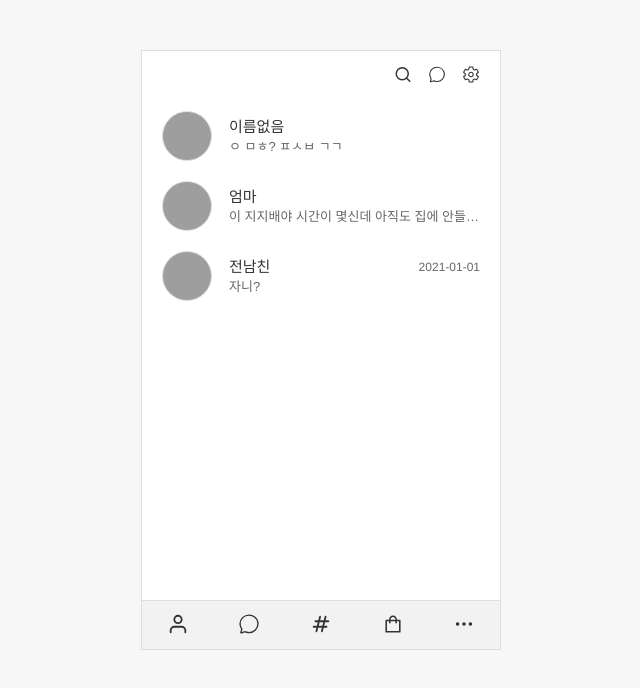
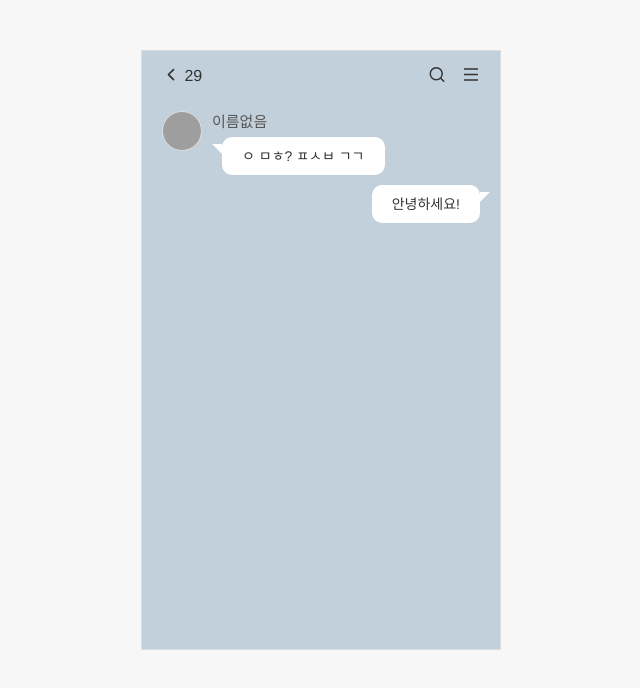
Before and after one commit to jinhyeyeon/kakao-clone, a React app: page /chat in a window 1280 px wide. Shown: the top 688 px of the page, without its empty margins (319-959 px from the left). Built offline with nearby package versions, Linux system fonts and the light colour scheme; grey boxes are pictures that could not be loaded.

Commit message:
ChattingItem Component생성

```diff
--- a/package.json
+++ b/package.json
@@ -19,7 +19,7 @@
     "bfj": "^7.0.2",
     "camelcase": "^6.1.0",
     "case-sensitive-paths-webpack-plugin": "2.3.0",
-    "classnames": "^2.2.6",
+    "classnames": "^2.3.1",
     "css-loader": "4.3.0",
     "date-fns": "^1.30.1",
     "dotenv": "8.2.0",
--- /dev/null
+++ b/src/component/ChattingItem/ChattingItem.js
@@ -0,0 +1,27 @@
+import React from 'react';
+import Profile from '../Profile/Profile';
+import classNames from 'classnames';
+import './chatting-item.scss';
+
+const CahttingItem = ({profileImg, isMe, img, text, name, large, medium, onClick}) => {
+  return (
+    <div className={classNames('chatting-item clearfix', {isMe})}>
+      {!isMe && (
+        <>
+          <Profile
+            profileImg={profileImg}
+            large={large}
+            medium={medium}
+            small
+          />
+          <h3>{name}</h3>
+        </>
+      )}
+      <div className="bubble-wrap">
+        <p className="bubble">{text || img}</p>
+      </div>
+    </div>
+  )
+}
+
+export default CahttingItem
--- /dev/null
+++ b/src/component/ChattingItem/chatting-item.scss
@@ -0,0 +1,76 @@
+.chatting-item {
+  position: relative;
+  padding: 10px 20px 0 70px;
+
+  .profile {
+    position: absolute;
+    left: 20px;
+    top: 10px;
+  }
+
+  h3 {
+    padding-bottom: 3px;
+    font-size: 15px;
+    color: #555;
+  }
+
+  .bubble-wrap {
+    display: inline-block;
+    vertical-align: bottom;
+
+    .bubble {
+      position:relative;
+      float: left;
+      clear: both;
+      margin-left: 10px;
+      padding: 10px 20px;
+      border-radius: 10px;
+      background-color: #fff;
+      font-size: 14px;
+
+      & + .bubble {
+        margin-top: 5px;
+      }
+
+      &::after {
+        content:'';
+        position:absolute;
+        top: 7px;
+        left: -10px;
+        border-top: 10px solid #fff;
+        border-left: 10px solid transparent;
+        border-right: 0px solid transparent;
+        border-bottom: 0px solid transparent;
+      }
+    }
+  }
+
+  .date {
+    padding-left: 5px;
+    font-size: 11px;
+    color: #666;
+  }
+
+  &.isMe {
+    padding: 10px 20px 0;
+    text-align: right;
+
+    .bubble {
+      float: right;
+
+      &::after {
+        top: 7px;
+        left: auto;
+        right: -10px;
+        border-top: 10px solid #fff;
+        border-left: 0 solid transparent;
+        border-right: 10px solid transparent;
+        border-bottom: 0px solid transparent;
+      }
+    }
+  }
+
+
+
+
+}
--- /dev/null
+++ b/src/component/ChattingRoom/ChattingRoom.js
@@ -0,0 +1,33 @@
+import React from 'react';
+import CahttingItem from '../ChattingItem/ChattingItem';
+import SubHeader from '../SubHeader/SubHeader';
+import './chatting-room.scss';
+
+class ChattingRoom extends React.Component {
+  state = {
+  }
+
+  render() {
+    const {} = this.state;
+    return (
+      <div className="chatting-room">
+        <SubHeader />
+        <ul className="chatting-room-list">
+          <li>
+            <CahttingItem
+              name="이름없음"
+              text="ㅇ ㅁㅎ? ㅍㅅㅂ ㄱㄱ"
+            />
+          </li>
+          <li>
+            <CahttingItem
+              isMe
+              text="안녕하세요!"
+            />
+          </li>
+        </ul>
+      </div>
+    )
+  }
+}
+export default ChattingRoom;
--- /dev/null
+++ b/src/component/ChattingRoom/chatting-room.scss
@@ -0,0 +1,16 @@
+.chatting-room {
+  width: 100%;
+  height: 100%;
+  position: absolute;
+  left: 0;
+  top: 0;
+  box-sizing: border-box;
+  background-color: #c1d0db;
+  z-index: 100;
+  box-sizing: border-box;
+
+  .chatting-room-list {
+    height: calc(100% - 100px);
+    overflow-y: auto;
+  }
+}
--- a/src/component/Profile/Profile.js
+++ b/src/component/Profile/Profile.js
@@ -2,11 +2,11 @@ import React from 'react';
 import classNames from 'classnames';
 import './profile.scss';
 
-const Profile = ({profileImg, onClick, medium, large}) => {
+const Profile = ({profileImg, onClick, small, medium, large}) => {
 
   return (
     <div
-      className={classNames("profile", {large, medium})}
+      className={classNames("profile", {large, medium, small})}
       onClick={onClick}
       style={{backgroundImage: `url(${profileImg || 'https://blog.kakaocdn.net/dn/cyOIpg/btqx7JTDRTq/1fs7MnKMK7nSbrM9QTIbE1/img.jpg'})`}}
     />
--- a/src/component/Profile/profile.scss
+++ b/src/component/Profile/profile.scss
@@ -20,4 +20,10 @@
     height: 50px;
     margin-right: 7px;
   }
+
+  &.small {
+    width: 40px;
+    height: 40px;
+    margin-right: 7px;
+  }
 }
--- /dev/null
+++ b/src/component/SubHeader/SubHeader.js
@@ -0,0 +1,32 @@
+
+import React from 'react';
+import {FiSearch} from 'react-icons/fi';
+import {IoIosArrowBack} from 'react-icons/io';
+import {AiOutlineMenu} from "react-icons/ai";
+import './sub-header.scss';
+
+const SubHeader = ({name}) => {
+
+  return (
+    <div className="sub-header clearfix">
+      <h2>{name}</h2>
+
+      <button className="btn-back">
+        <span>
+          <IoIosArrowBack /> 29
+        </span>
+      </button>
+
+      <ul className="sub-nav">
+        <li>
+          <FiSearch />
+        </li>
+        <li>
+          <AiOutlineMenu />
+        </li>
+      </ul>
+    </div>
+  )
+}
+
+export default SubHeader
--- /dev/null
+++ b/src/component/SubHeader/sub-header.scss
@@ -0,0 +1,51 @@
+.sub-header {
+  position: relative;
+  width: 100%;
+  height: 50px;
+  padding: 0 20px;
+  box-sizing: border-box;
+
+  h2 {
+    text-align: center;
+    font-size: 18px;
+    line-height: 48px;
+    font-weight: 600;
+  }
+
+  .btn-back {
+    position: absolute;
+    left: 12px;
+    top: 50%;
+    transform: translateY(-50%);
+    background: none;
+    border: 0;
+    padding: 0 8px;
+    font-size: 16px;
+    line-height: 1;
+    cursor: pointer;
+
+    svg {
+      vertical-align: middle;
+      margin-top: -4px;
+      font-size: 18px;
+    }
+  }
+
+  .sub-nav {
+    position: absolute;
+    right: 12px;
+    top: 50%;
+    transform: translateY(-50%);
+
+    li {
+      float: left;
+      padding: 0 8px;
+      font-size: 18px;
+      line-height: 1;
+
+      svg {
+        cursor: pointer;
+      }
+    }
+  }
+}
--- a/src/pages/chat.js
+++ b/src/pages/chat.js
@@ -2,6 +2,7 @@
 import React from 'react';
 import {Link} from 'react-router-dom';
 import ProfileItem from '../component/ProfileItem/ProfileItem';
+import ChattingRoom from '../component/ChattingRoom/ChattingRoom';
 import '../styles/chat.scss';
 
 class Chat extends React.Component {
@@ -30,7 +31,8 @@ class Chat extends React.Component {
     const {chattings} = this.state;
     return (
       <div className="chat">
-        <ul>
+        <ChattingRoom />
+        <ul className="chatting-list">
           {chattings.map(chatting =>
             <li key={chatting.id}>
               <Link to={`/chat/${chatting.id}`}>
--- a/src/styles/chat.scss
+++ b/src/styles/chat.scss
@@ -7,7 +7,7 @@
   overflow-y: auto;
   box-sizing: border-box;
 
-  ul {
+  .chatting-list {
     height: 100%;
   }
 }
```
Also changed, not shown: 1 other file (tests, documents, lock files or other folders).
